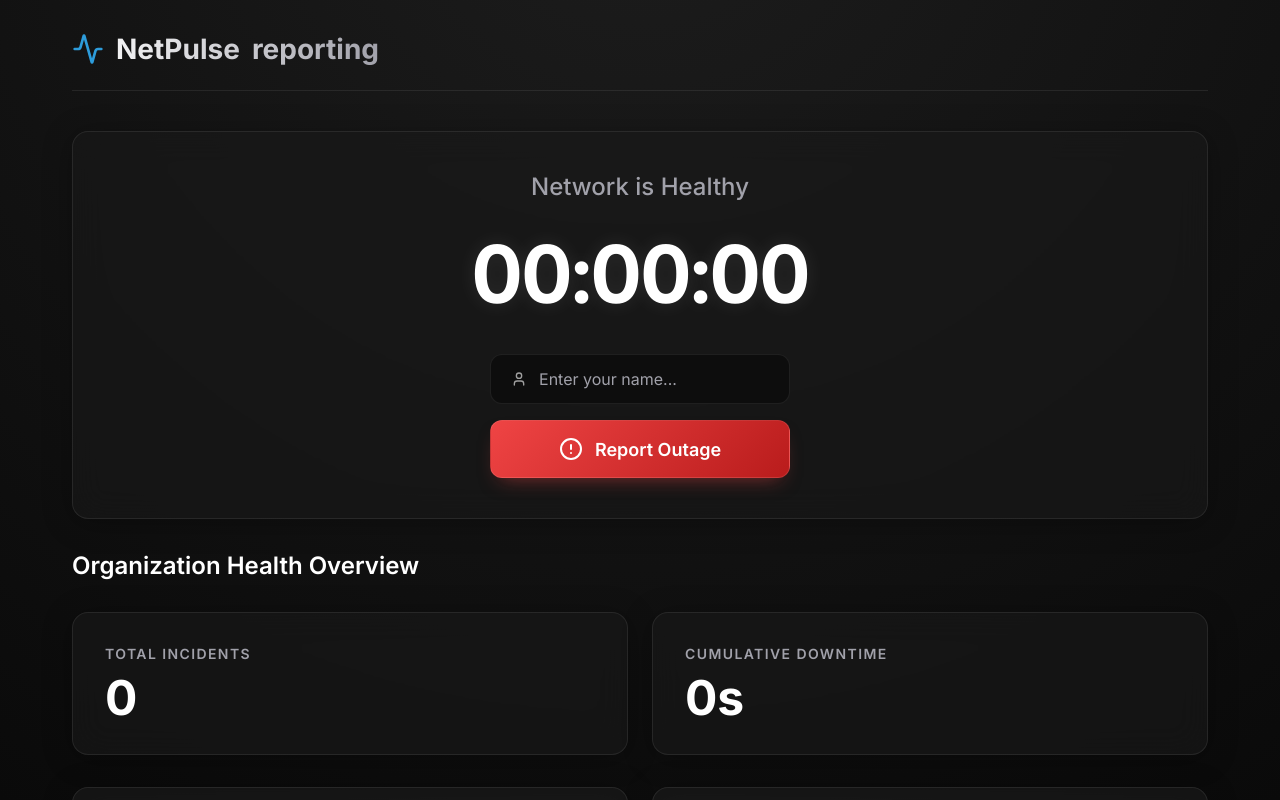
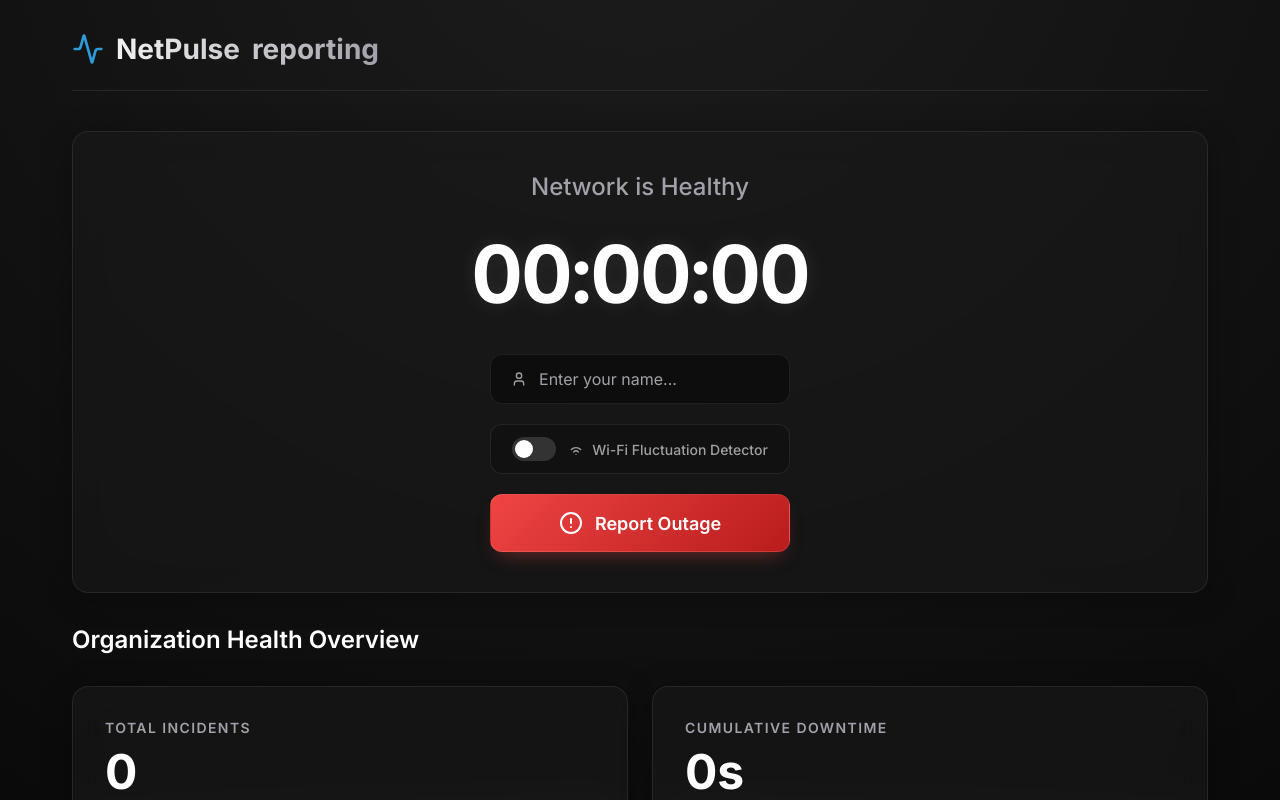
Before and after one commit to SankethRaykar/office-outage-tracker, a React (Vite) app: page / in a window 1280 px wide. Shown: the top 800 px of the page. Built offline with nearby package versions, Linux system fonts and the light colour scheme.

Commit message:
feat: automatic wifi fluctuation detector

```diff
--- a/src/App.css
+++ b/src/App.css
@@ -227,3 +227,49 @@ body {
 .chart-card .kpi-title {
   margin-bottom: 1.5rem;
 }
+
+/* Toggle Switch */
+.toggle-container {
+  display: flex;
+  align-items: center;
+  justify-content: center;
+  gap: 0.75rem;
+  cursor: pointer;
+  padding: 0.75rem;
+  border-radius: 12px;
+  background-color: rgba(0, 0, 0, 0.2);
+  border: 1px solid var(--border-color);
+  transition: all 0.2s;
+}
+
+.toggle-container:hover {
+  background-color: rgba(255, 255, 255, 0.05);
+}
+
+.toggle-switch {
+  width: 44px;
+  height: 24px;
+  border-radius: 24px;
+  background-color: #333;
+  position: relative;
+  transition: background-color 0.3s;
+}
+
+.toggle-switch.on {
+  background-color: var(--accent-blue);
+}
+
+.toggle-knob {
+  width: 18px;
+  height: 18px;
+  background-color: #fff;
+  border-radius: 50%;
+  position: absolute;
+  top: 3px;
+  left: 3px;
+  transition: transform 0.3s cubic-bezier(0.4, 0, 0.2, 1);
+}
+
+.toggle-switch.on .toggle-knob {
+  transform: translateX(20px);
+}
--- a/src/components/OutageTracker.jsx
+++ b/src/components/OutageTracker.jsx
@@ -1,12 +1,14 @@
 import React, { useState, useEffect } from 'react';
-import { AlertCircle, CheckCircle2, User } from 'lucide-react';
+import { AlertCircle, CheckCircle2, User, WifiHigh } from 'lucide-react';
 
 const OutageTracker = ({ onOutageLog }) => {
   const [isActive, setIsActive] = useState(false);
   const [startTime, setStartTime] = useState(null);
   const [elapsedTime, setElapsedTime] = useState(0);
   const [userName, setUserName] = useState('');
+  const [isAutoDetect, setIsAutoDetect] = useState(false);
 
+  // Stopwatch timer
   useEffect(() => {
     let intervalId;
     if (isActive && startTime) {
@@ -16,6 +18,42 @@ const OutageTracker = ({ onOutageLog }) => {
     }
     return () => clearInterval(intervalId);
   }, [isActive, startTime]);
+
+  // Wi-Fi Fluctuation Auto-Detector Logic
+  useEffect(() => {
+    const handleOffline = () => {
+      if (isAutoDetect) {
+        if (!isActive) {
+          setIsActive(true);
+          setStartTime(Date.now());
+          setElapsedTime(0);
+        }
+      }
+    };
+
+    const handleOnline = () => {
+      if (isAutoDetect && isActive && startTime) {
+        setIsActive(false);
+        const finalDuration = Date.now() - startTime;
+        onOutageLog({
+          id: Date.now().toString(),
+          userName: userName.trim() || 'Auto-Detected User',
+          timestamp: startTime,
+          durationMs: finalDuration,
+          isAutoDetected: true
+        });
+        setStartTime(null);
+      }
+    };
+
+    window.addEventListener('offline', handleOffline);
+    window.addEventListener('online', handleOnline);
+
+    return () => {
+      window.removeEventListener('offline', handleOffline);
+      window.removeEventListener('online', handleOnline);
+    };
+  }, [isAutoDetect, isActive, startTime, userName, onOutageLog]);
 
   const handleReport = () => {
     if (!userName.trim()) {
@@ -35,7 +73,8 @@ const OutageTracker = ({ onOutageLog }) => {
         id: Date.now().toString(),
         userName: userName.trim(),
         timestamp: startTime,
-        durationMs: finalDuration
+        durationMs: finalDuration,
+        isAutoDetected: false
       });
       setStartTime(null);
     }
@@ -61,8 +100,7 @@ const OutageTracker = ({ onOutageLog }) => {
         {formatTime(elapsedTime)}
       </div>
 
-      {!isActive ? (
-        <div style={{ display: 'flex', flexDirection: 'column', gap: '1rem', width: '100%', maxWidth: '300px' }}>
+      <div style={{ display: 'flex', flexDirection: 'column', gap: '1.25rem', width: '100%', maxWidth: '300px' }}>
         <div className="input-group">
           <User size={18} color="#a0a0a0" />
           <input
@@ -71,22 +109,34 @@ const OutageTracker = ({ onOutageLog }) => {
             value={userName}
             onChange={(e) => setUserName(e.target.value)}
             className="user-input"
+            disabled={isActive}
           />
         </div>
+
+        <div className="toggle-container" onClick={() => setIsAutoDetect(!isAutoDetect)}>
+          <div className={`toggle-switch ${isAutoDetect ? 'on' : 'off'}`}>
+             <div className="toggle-knob"></div>
+          </div>
+          <div style={{ display: 'flex', alignItems: 'center', gap: '0.5rem' }}>
+            <WifiHigh size={16} color={isAutoDetect ? '#3b82f6' : '#a0a0a0'} />
+            <span style={{ fontSize: '0.875rem', fontWeight: 500, color: isAutoDetect ? '#3b82f6' : '#a0a0a0' }}>
+              Wi-Fi Fluctuation Detector
+            </span>
+          </div>
+        </div>
+
+        {!isActive ? (
           <button className="btn-primary" onClick={handleReport}>
             <AlertCircle size={24} />
-            Report Outage
+            {isAutoDetect ? 'Manual Report' : 'Report Outage'}
           </button>
-        </div>
         ) : (
-        <div style={{ display: 'flex', flexDirection: 'column', gap: '1rem', alignItems: 'center' }}>
-          <div style={{ color: '#a0a0a0' }}>Reported by: <strong style={{ color: '#fff' }}>{userName}</strong></div>
           <button className="btn-restore" onClick={handleRestore}>
             <CheckCircle2 size={24} />
-            Restore
+            {isAutoDetect ? 'Manual Restore' : 'Restore'}
           </button>
+        )}
       </div>
-      )}
     </div>
   );
 };
```
Lines whose indentation alone changed are shown as unchanged.
